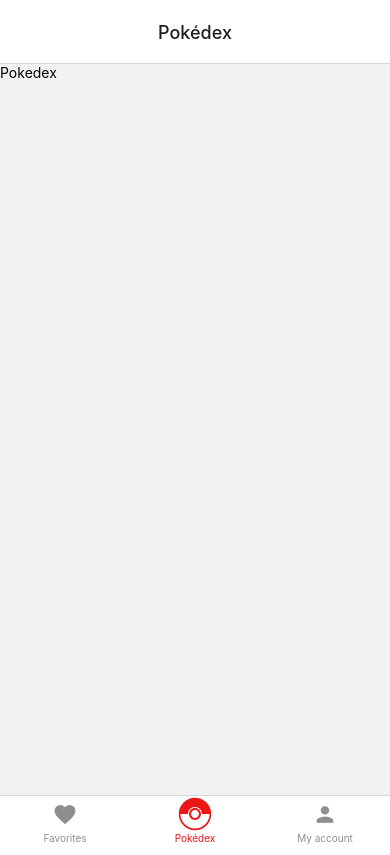
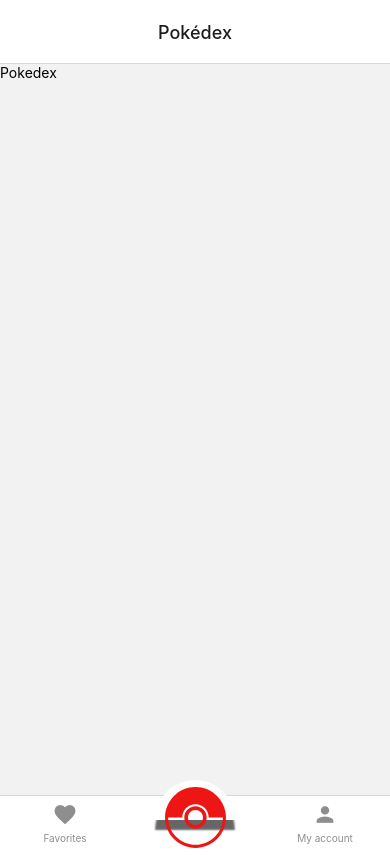
Before and after one commit to siletnbliss/pokedex-app, a React Native app: screen / in a window 390 px wide. Built offline with nearby package versions, Linux system fonts and the light colour scheme.

Commit message:
Improved pokeball display on bottom tab

```diff
--- a/src/components/Pokeball.tsx
+++ b/src/components/Pokeball.tsx
@@ -1,16 +1,16 @@
 import React from 'react';
 import { ColorValue, View } from 'react-native';
-import { Path, Svg } from 'react-native-svg';
+import { Path, Svg, SvgProps } from 'react-native-svg';
 
-interface Props {
+interface Props extends SvgProps {
   size?: number;
   color?: ColorValue;
 }
 
-export default function Pokeball({ size, color }: Props) {
+export default function Pokeball({ size, color, ...rest }: Props) {
   return (
     <View>
-      <Svg width={size} height={size} viewBox="0 0 1024 1024">
+      <Svg width={size} height={size} viewBox="0 0 1024 1024" {...rest}>
         <Path
           id="pkmn-go-menu"
           fill={color}
--- a/src/navigation/Navigation.tsx
+++ b/src/navigation/Navigation.tsx
@@ -1,6 +1,7 @@
 import Icon from '@expo/vector-icons/MaterialIcons';
 import { createBottomTabNavigator } from '@react-navigation/bottom-tabs';
 import React from 'react';
+import { View, StyleSheet } from 'react-native';
 
 import { RootTabParamsList } from './nav-params';
 import Pokeball from '../components/Pokeball';
@@ -26,9 +27,17 @@
       />
       <Tab.Screen
         options={{
-          tabBarLabel: 'Pokédex',
+          tabBarLabel: '',
           headerTitle: 'Pokédex',
-          tabBarIcon: ({ color }) => <Pokeball size={40} color={color} />,
+          tabBarIcon: ({ color }) => (
+            <View style={[styles.ballContainer, styles.shadowProp]}>
+              <Pokeball
+                size={75}
+                //translateY={5}
+                color={color}
+              />
+            </View>
+          ),
         }}
         name="Home"
         component={Pokedex}
@@ -46,4 +55,29 @@
   );
 };
 
+const styles = StyleSheet.create({
+  ballContainer: {
+    transform: [{ translateY: -20 }],
+    width: 80,
+    height: 40,
+    borderBottomColor: 'white',
+    borderTopLeftRadius: 50,
+    borderTopRightRadius: 50,
+    display: 'flex',
+    justifyContent: 'flex-start',
+    alignItems: 'center',
+    backgroundColor: 'white',
+  },
+  shadowProp: {
+    shadowRadius: 2,
+    shadowOffset: {
+      width: 0,
+      height: 10,
+    },
+    shadowColor: '#000000',
+    elevation: 0.1,
+    shadowOpacity: 0.6,
+  },
+});
+
 export default Navigation;
```
